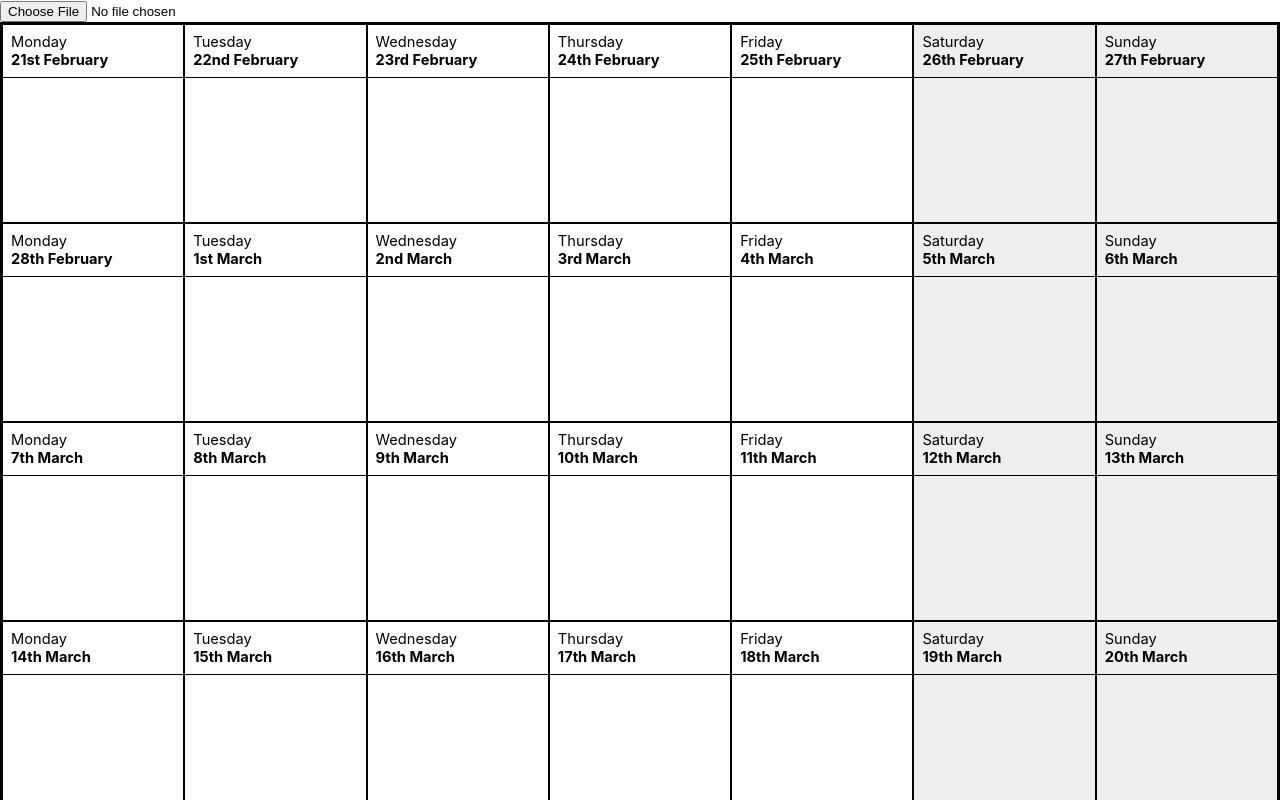
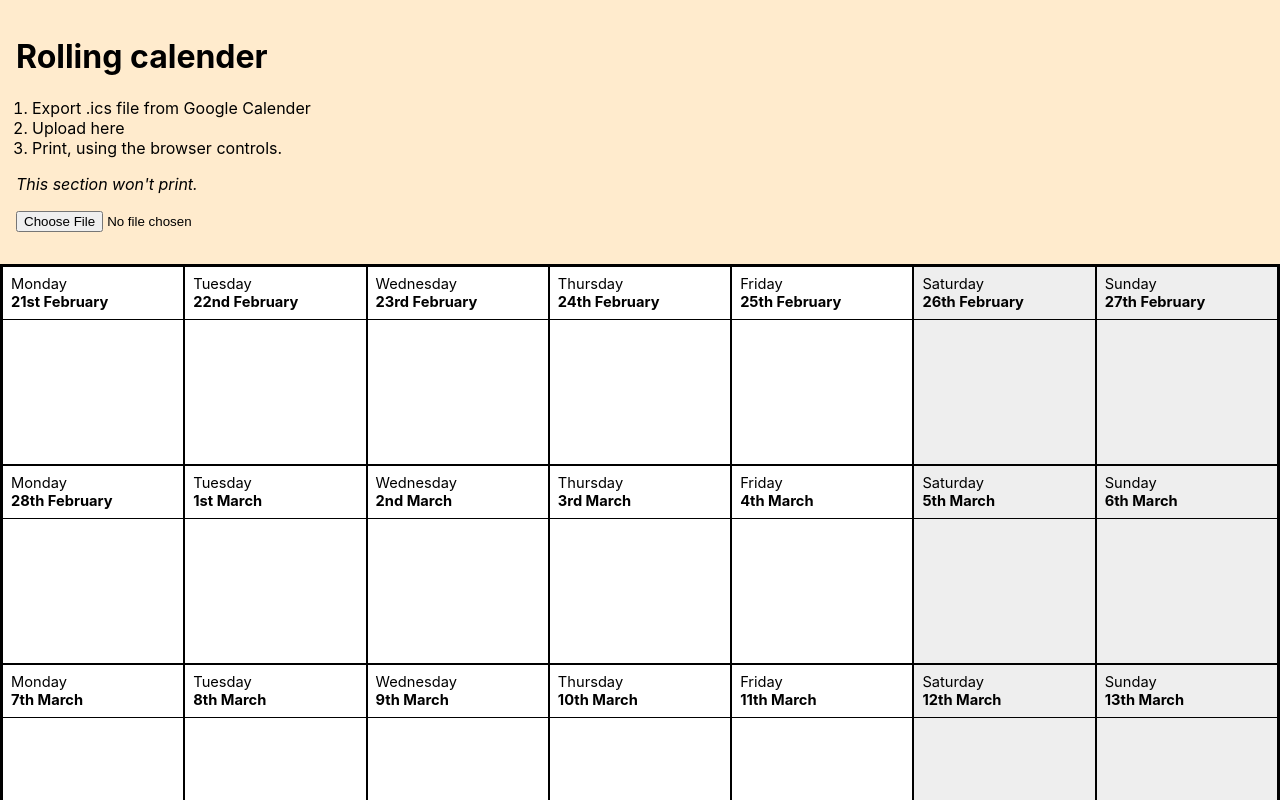
Before and after one commit to isaacwilliams/rolling-calendar, a React (Create React App) app: page / in a window 1280 px wide. Shown: the top 800 px of the page. Built offline with nearby package versions, Linux system fonts and the light colour scheme.

Commit message:
add instructions

```diff
--- a/src/App.css
+++ b/src/App.css
@@ -4,6 +4,15 @@
     .file-input {
         display: none;
     }
+}
+
+.file-input {
+    padding: 1rem;
+    background: #FFEBCD;
+}
+
+.file-input ol {
+    padding-inline-start: 1rem;
 }
 
 .calender {
--- a/src/App.js
+++ b/src/App.js
@@ -80,12 +80,25 @@ const App = () => {
 
     return (
         <div className="App">
-            <input className="file-input"
-                    type="file"
-                    accept="text/calendar"
-                    onChange={(event) => {
-                    setCalFile(event.target.files[0]);
-                }} />
+            <div className="file-input">
+                <h1>Rolling calender</h1>
+                <ol>
+                    <li>Export .ics file from Google Calender</li>
+                    <li>Upload here</li>
+                    <li>Print, using the browser controls.</li>
+                </ol>
+                <p>
+                    <em>This section won't print.</em>
+                </p>
+                <p>
+                    <input
+                            type="file"
+                            accept="text/calendar"
+                            onChange={(event) => {
+                            setCalFile(event.target.files[0]);
+                        }} />
+                </p>
+            </div>
 
             <div className="calender">
                 {calendarCells.map(date => (
```
